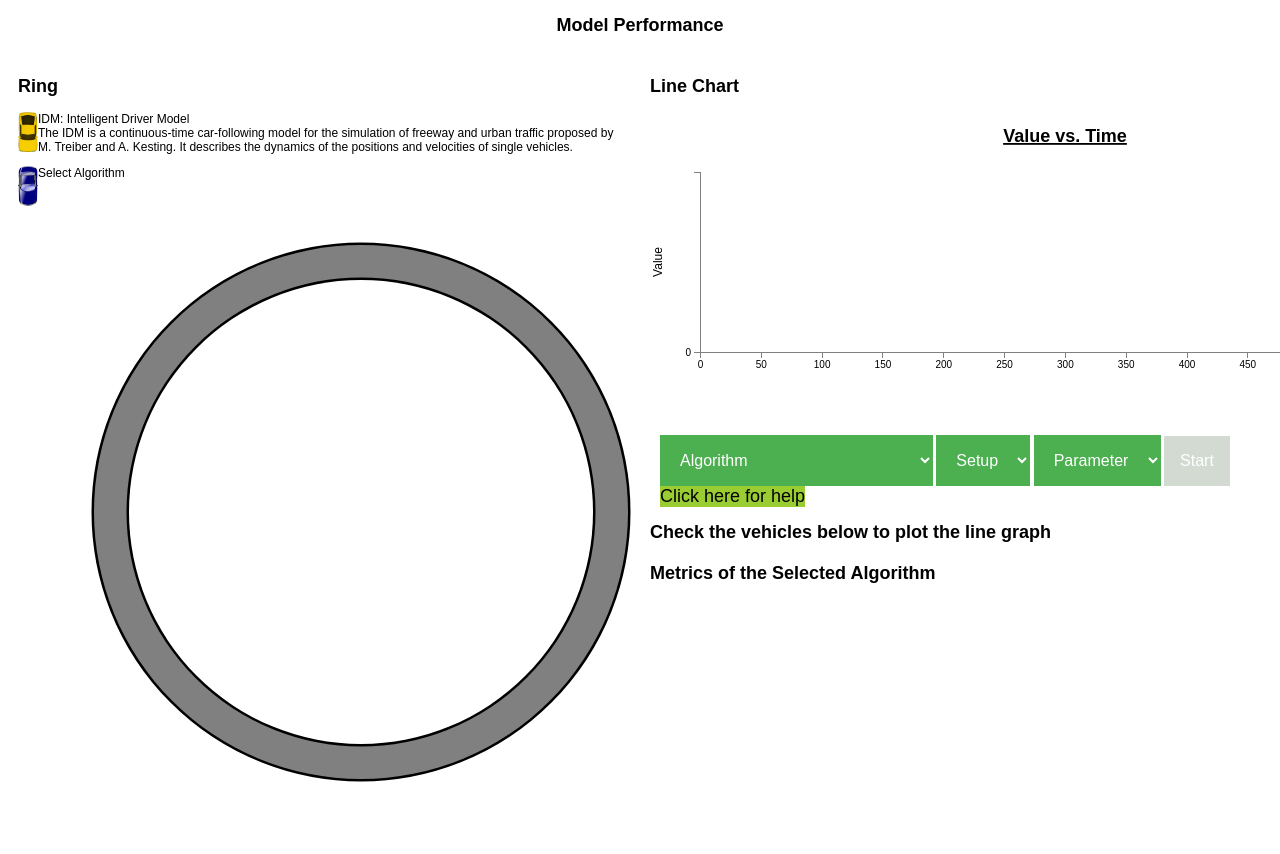
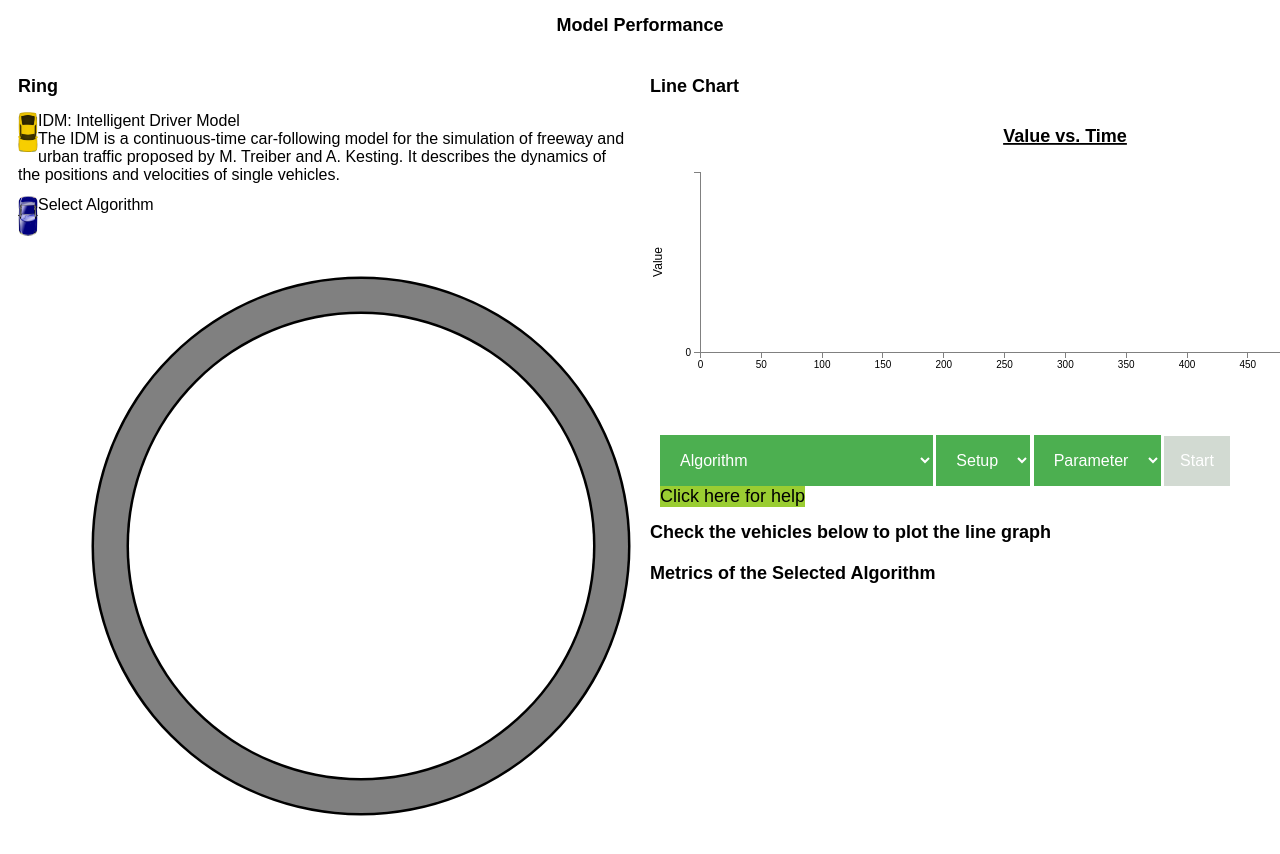
Before and after one commit to radarlwd/data_visualization, a plain HTML site: page data_visul_page (copy)/index.html in a window 1280 px wide. Shown: the top 854 px of the page. Drawn offline with nearby package versions, Linux system fonts and the light colour scheme.

Commit message:
font size

```diff
--- a/data_visul_page (copy)/index.html
+++ b/data_visul_page (copy)/index.html
@@ -51,13 +51,13 @@
         <div id="col00" class="column">
             <h2>Ring</h2>
             <img src = "yellow_car.png" style = "float: left" >
-            <p> IDM: Intelligent Driver Model <br>
+            <p> <font size="3"> IDM: Intelligent Driver Model <br>
                 The IDM is a continuous-time car-following model for the simulation of freeway and urban traffic
                 proposed by M. Treiber and A. Kesting. It describes the dynamics of the positions and velocities of
-                single vehicles.
+                single vehicles. </font>
             </p>
             <img src = "blue_car.png" style= "float: left" >
-            <p id="paragraph">  Select Algorithm </p>
+            <p id="paragraph"> <font size="3"> Select Algorithm </font></p>
             <div id="car-container" style="display: block;">
                 <canvas id="myCanvas" width="600" height="600"
                     style="border:1px; margin-top: 50px; margin-left: 10px; position: absolute;"></canvas>
--- a/data_visul_page (copy)/js/script.js
+++ b/data_visul_page (copy)/js/script.js
@@ -748,7 +748,9 @@ var dict = {
 };
 
 function updateTitle() {
-    document.getElementById("paragraph").innerHTML = dict[curAlgorithm];
+    var string = dict[curAlgorithm];
+    var result = string.fontsize(3);
+    document.getElementById("paragraph").innerHTML = result;
 }
 
 function launch() {
```
